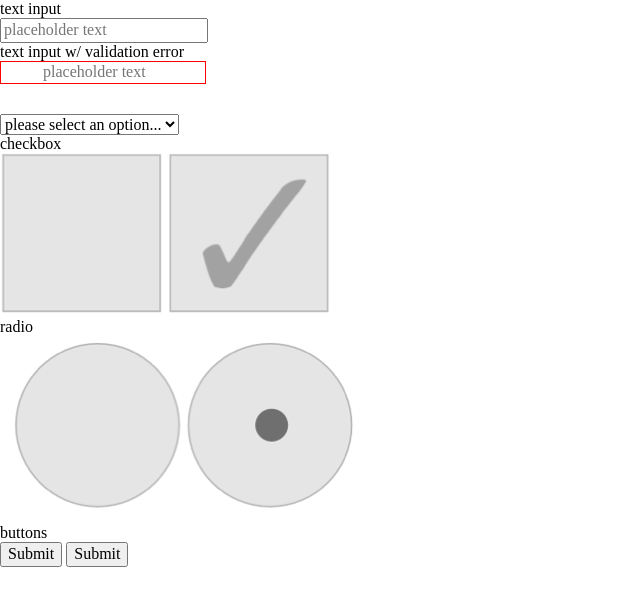
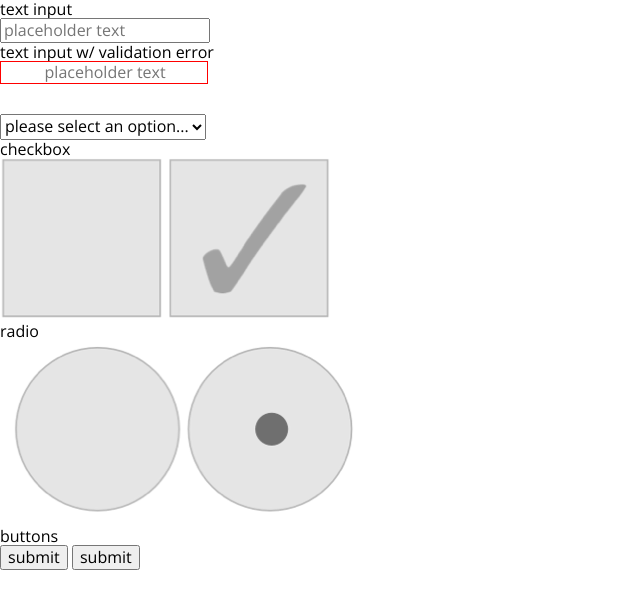
Before and after one commit to rh24/ui-challenge-2, a plain HTML site: page index.html in a window 1280 px wide. Shown: the whole page, without its empty margins (0-640 px from the left). Drawn offline with nearby package versions, Linux system fonts and the light colour scheme.

Commit message:
Lower case submit button value and add google font

```diff
--- a/css/styles.css
+++ b/css/styles.css
@@ -4,6 +4,10 @@ form {
 
 label {
   display: block;
+}
+
+body {
+  font-family: 'Open Sans', sans-serif;
 }
 
 .unchecked, .checked, .unchecked-radio, .checked-radio, .up-arrow, .down-arrow {
--- a/index.html
+++ b/index.html
@@ -8,6 +8,7 @@
   <meta name="viewport" content="width=device-width, initial-scale=1">
   <link rel="stylesheet" type="text/css" href="css/normalize.css" />
   <link rel="stylesheet" type="text/css" href="css/styles.css" />
+  <link href="https://fonts.googleapis.com/css?family=Open+Sans" rel="stylesheet">
 </head>
 
 <body>
@@ -54,8 +55,8 @@
       <div>
         <label>buttons</label>
       </div>
-      <input type="submit" name="" id="" class="submit">
-      <input type="submit" name="" id="" class="submit">
+      <input type="submit" value="submit" id="" class="submit">
+      <input type="submit" value="submit" id="" class="submit">
     </div>
   </form>
   <script src="https://code.jquery.com/jquery-3.3.1.min.js" integrity="sha256-FgpCb/KJQlLNfOu91ta32o/NMZxltwRo8QtmkMRdAu8="
```
